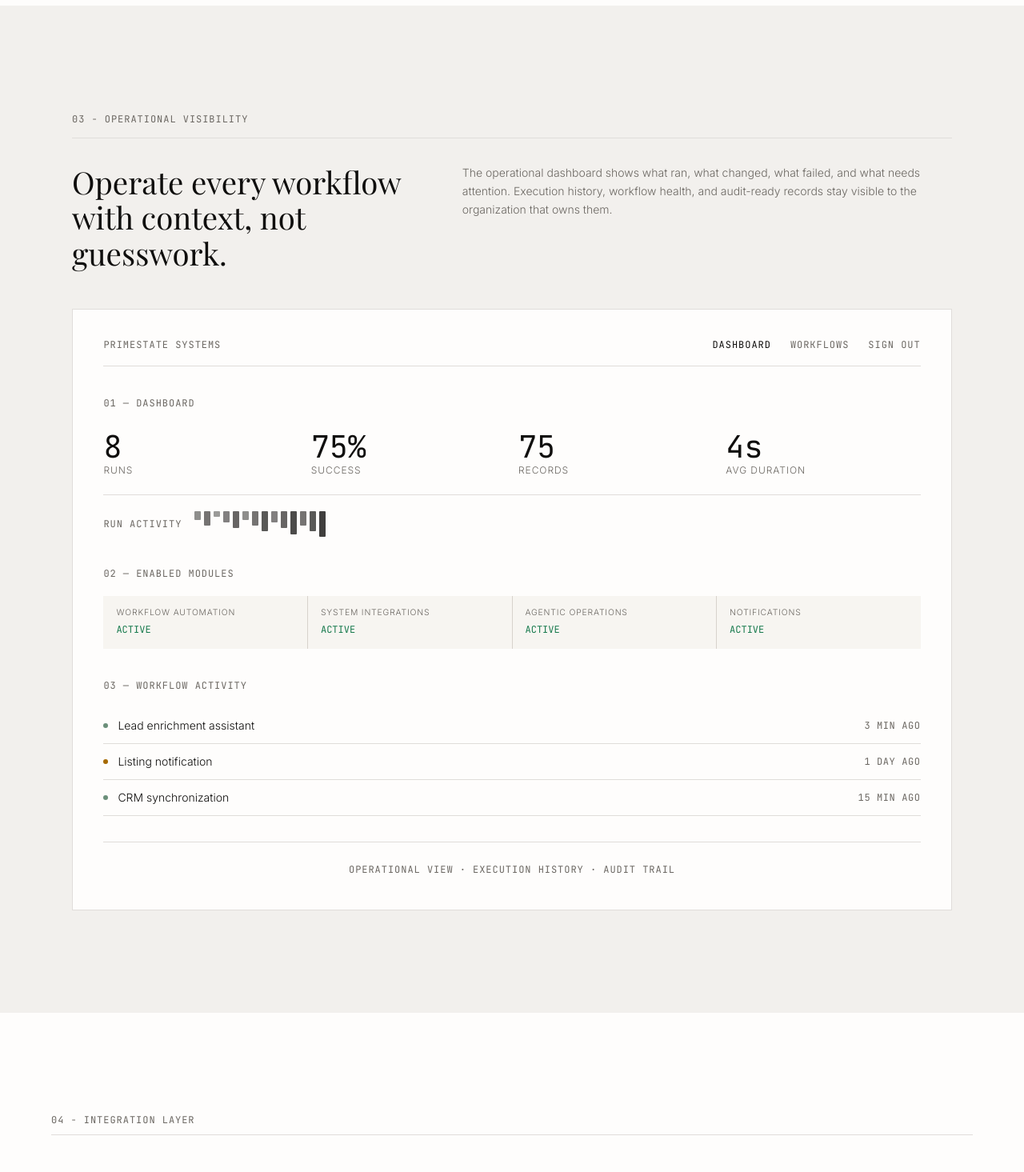
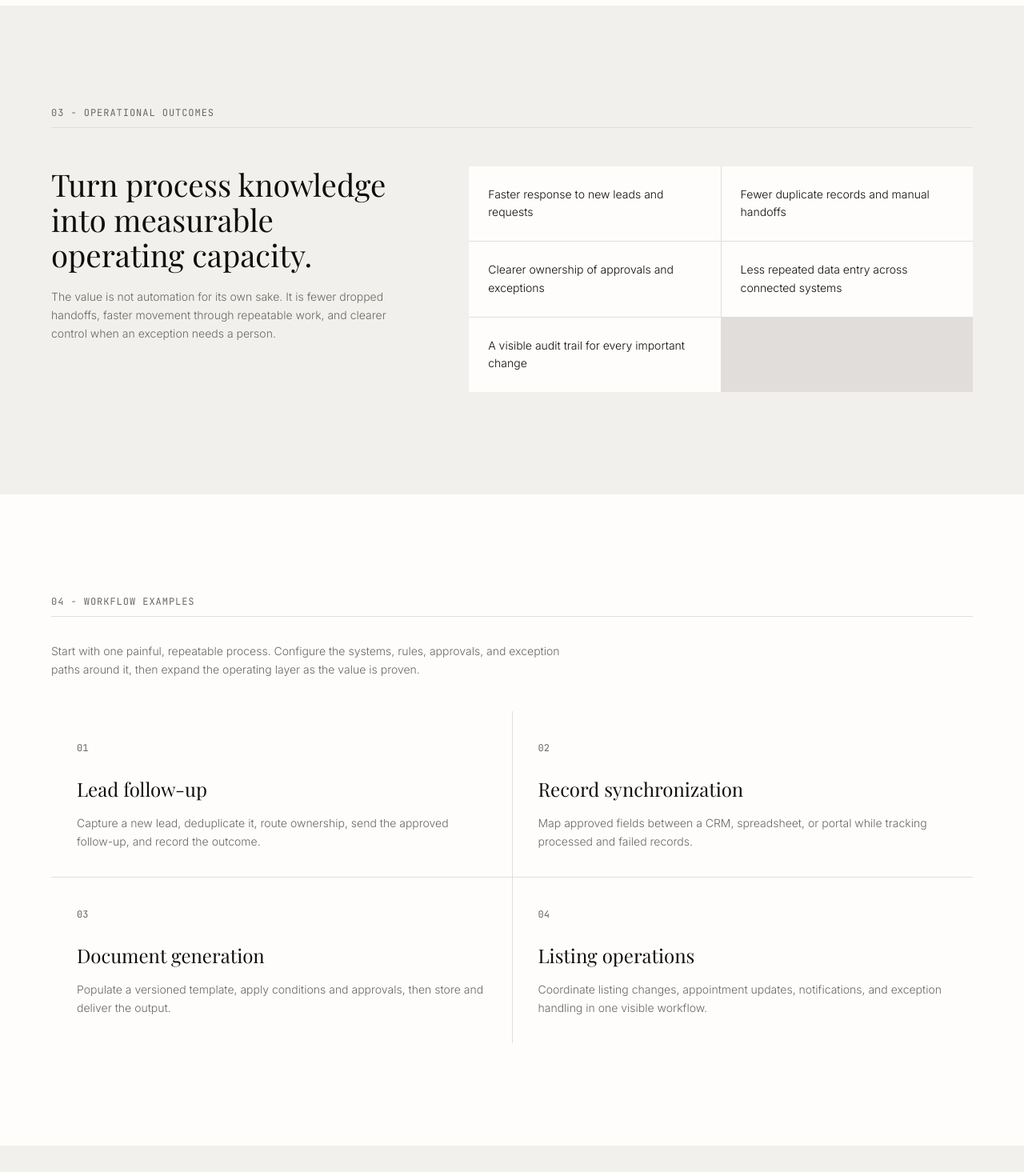
Before and after one commit to vee8899/react-production-, a React (Vite) app: page / in a window 1280 px wide. Shown: the part 3540-5005 px from the top of the page at 80% size. Built offline with nearby package versions, Linux system fonts and the light colour scheme; no server answers; a web font is replaced by a local one; what @posthog/react would draw is missing.

Commit message:
Add operational outcomes and workflow examples to homepage

```diff
--- a/src/pages/HomePage.tsx
+++ b/src/pages/HomePage.tsx
@@ -101,6 +101,21 @@ const rolloutSteps = [
     title: "Validate & operate",
     body: "Test real scenarios, launch with visibility, and keep the workflow ready to adapt.",
   },
+];
+
+const operatingOutcomes = [
+  "Faster response to new leads and requests",
+  "Fewer duplicate records and manual handoffs",
+  "Clearer ownership of approvals and exceptions",
+  "Less repeated data entry across connected systems",
+  "A visible audit trail for every important change",
+];
+
+const workflowExamples = [
+  ["01", "Lead follow-up", "Capture a new lead, deduplicate it, route ownership, send the approved follow-up, and record the outcome."],
+  ["02", "Record synchronization", "Map approved fields between a CRM, spreadsheet, or portal while tracking processed and failed records."],
+  ["03", "Document generation", "Populate a versioned template, apply conditions and approvals, then store and deliver the output."],
+  ["04", "Listing operations", "Coordinate listing changes, appointment updates, notifications, and exception handling in one visible workflow."],
 ];
 
 export default function HomePage() {
@@ -287,11 +302,49 @@ export default function HomePage() {
         </div>
       </section>
 
+      <section className="bg-[#F2F0ED] px-[clamp(24px,5vw,80px)] py-[clamp(64px,10vw,160px)]">
+        <div className="mx-auto max-w-[1280px]">
+          <SectionHeader label="03 - OPERATIONAL OUTCOMES" />
+          <div className="mt-12 grid gap-12 lg:grid-cols-[minmax(0,0.8fr)_minmax(0,1.2fr)] lg:gap-[clamp(48px,8vw,128px)]">
+            <div>
+              <h2 className="font-display text-[clamp(1.5rem,3vw,2.5rem)] font-normal leading-[1.15] text-primary">Turn process knowledge into measurable operating capacity.</h2>
+              <p className="mt-5 max-w-xl text-sm font-light leading-relaxed text-muted">The value is not automation for its own sake. It is fewer dropped handoffs, faster movement through repeatable work, and clearer control when an exception needs a person.</p>
+            </div>
+            <div className="grid gap-px bg-border sm:grid-cols-2">
+              {operatingOutcomes.map((outcome) => <div key={outcome} className="bg-background p-5 text-sm font-light leading-relaxed text-primary sm:p-6">{outcome}</div>)}
+            </div>
+          </div>
+        </div>
+      </section>
+
+      <section className="px-[clamp(24px,5vw,80px)] py-[clamp(64px,10vw,160px)]">
+        <div className="mx-auto max-w-[1280px]">
+          <SectionHeader label="04 - WORKFLOW EXAMPLES" />
+          <p className="mt-5 max-w-2xl text-sm font-light leading-relaxed text-muted">Start with one painful, repeatable process. Configure the systems, rules, approvals, and exception paths around it, then expand the operating layer as the value is proven.</p>
+          <div className="mt-10 grid gap-px bg-border md:grid-cols-2">
+            {workflowExamples.map(([number, title, body]) => <div key={title} className="bg-background p-6 sm:p-8"><span className="font-mono text-xs text-muted">{number}</span><h3 className="mt-6 font-display text-2xl font-normal text-primary">{title}</h3><p className="mt-4 text-sm font-light leading-relaxed text-muted">{body}</p></div>)}
+          </div>
+        </div>
+      </section>
+
       <DashboardMock />
       <IntegrationsShowcase />
       <ROICalculator />
+      <section className="px-[clamp(24px,5vw,80px)] py-[clamp(64px,10vw,144px)]">
+        <div className="mx-auto max-w-[1280px]">
+          <SectionHeader label="06 - ENGAGEMENT MODEL" />
+          <div className="mt-12 grid gap-px bg-border md:grid-cols-3">
+            {[
+              ["Platform", "The recurring operational layer: connected workflows, visibility, tenant isolation, audit history, and resilience controls."],
+              ["Implementation", "A scoped setup for your systems, field mappings, business rules, approvals, provider adapters, and launch testing."],
+              ["Support & operations", "Ongoing monitoring, workflow changes, exception review, and support matched to the operating model you need."],
+            ].map(([title, body]) => <div key={title} className="bg-background p-6 sm:p-8"><h3 className="font-display text-2xl font-normal text-primary">{title}</h3><p className="mt-4 text-sm font-light leading-relaxed text-muted">{body}</p></div>)}
+          </div>
+          <p className="mt-5 max-w-2xl text-xs leading-relaxed text-muted">The calculator is an illustrative value estimate. Final pricing is scoped around the workflows, connected systems, record volume, exception complexity, implementation effort, and support model required for the operation.</p>
+        </div>
+      </section>
       <section id="security" className="px-[clamp(24px,5vw,80px)] py-[clamp(64px,10vw,144px)]">
-        <SectionHeader label="06 - SECURITY & GOVERNANCE" />
+        <SectionHeader label="07 - SECURITY & GOVERNANCE" />
         <div className="mt-12 grid gap-10 lg:grid-cols-[minmax(0,0.8fr)_minmax(0,1.2fr)] lg:gap-[clamp(48px,8vw,128px)]">
           <FadeUp>
             <div>
```
Also changed, not shown: 1 other file (tests, documents, lock files or other folders).
